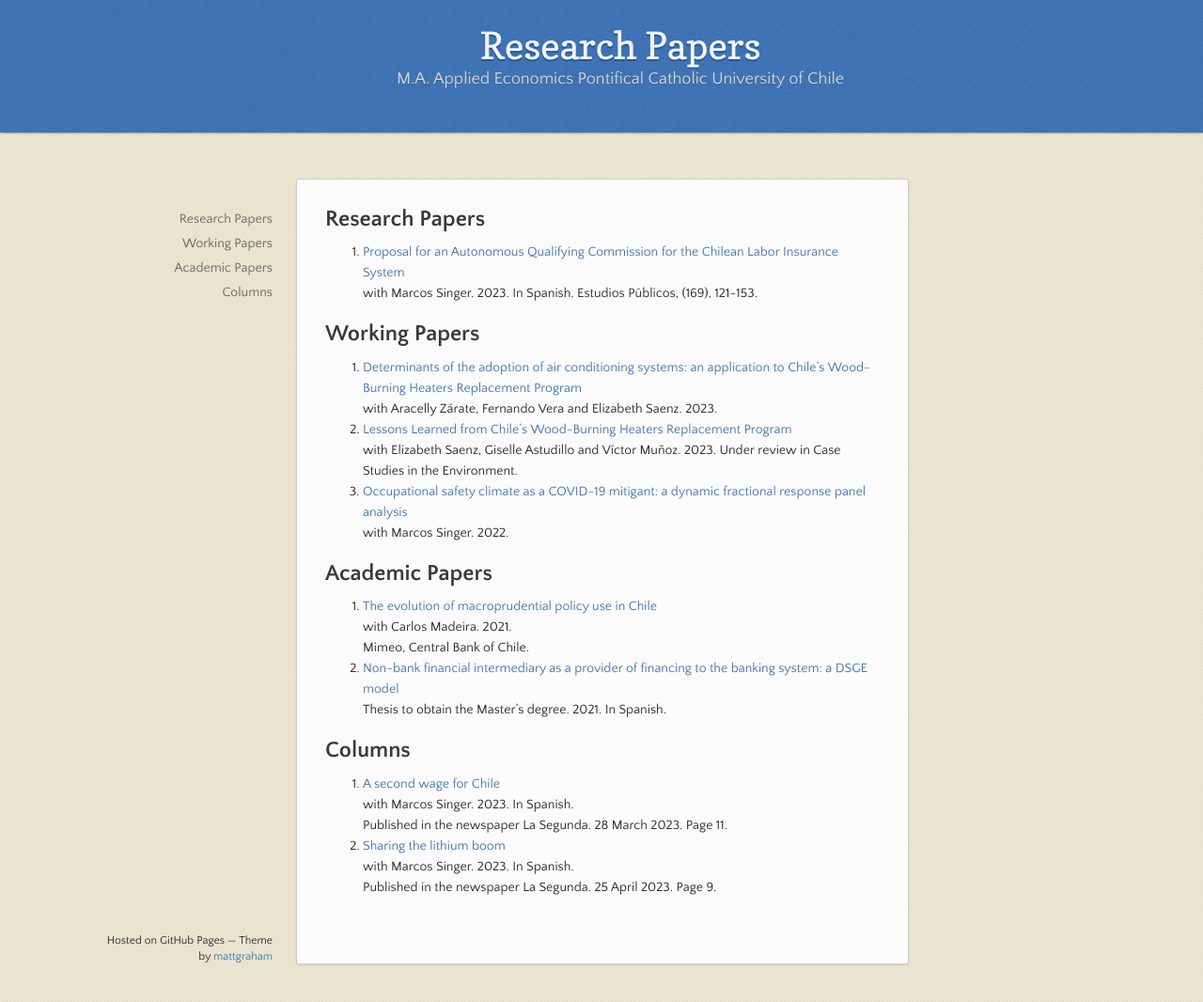
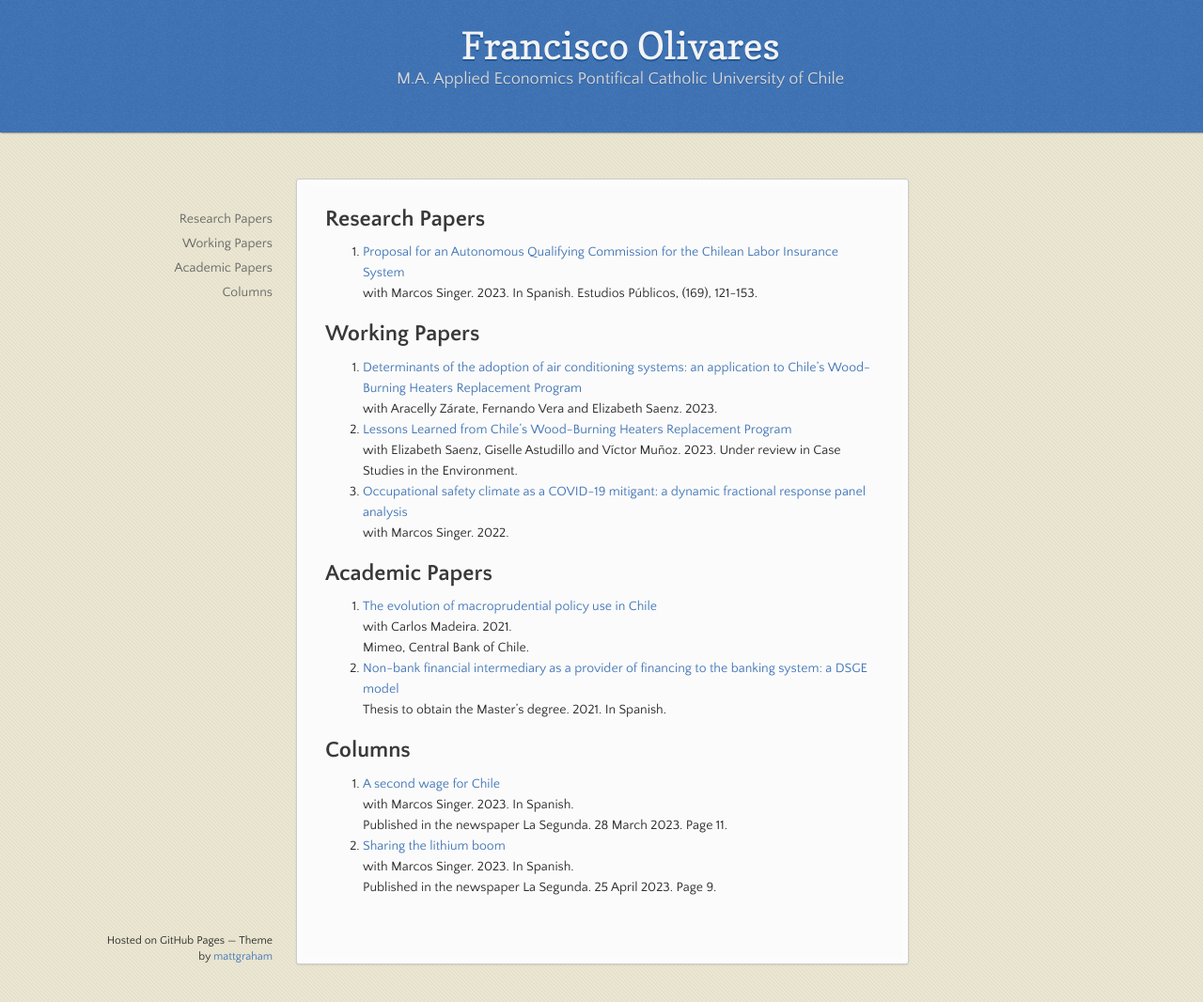
Before and after one commit to fco-olivares/fco-olivares.github.io, a Jekyll site: the page built from index.md, in a window 1280 px wide and 1066 px high. Shown: the whole window at 94% size. Built offline with Jekyll 4.4.1, drawn with Linux system fonts in a browser that asks for light colours; our own code applies the rules of GitHub Pages for plain Markdown files.

Commit message:
Update default.html

```diff
--- a/_layouts/default.html
+++ b/_layouts/default.html
@@ -18,7 +18,7 @@
   <body>
 
       <header>
-        <h1>{{ page.title | default: site.title | default: site.github.repository_name }}</h1>
+        <h1>{{ site.title | default: site.github.repository_name }}</h1>
         <p>{{ page.description | default: site.description | default: site.github.project_tagline }}</p>
       </header>
 
```
